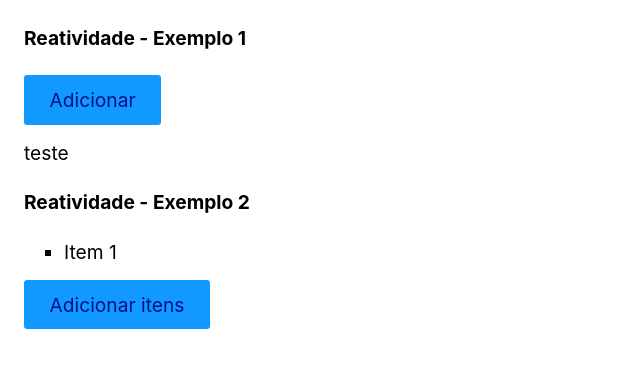
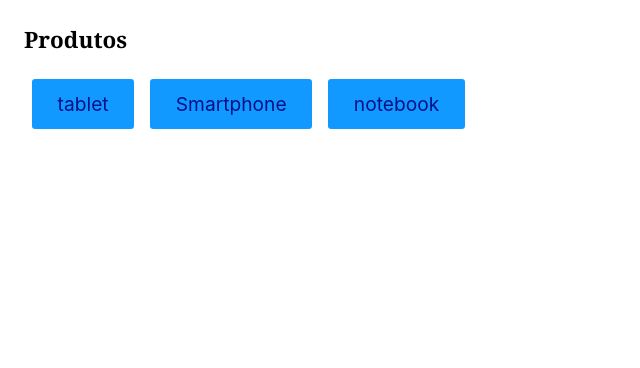
Before and after one commit to lucasleitedosreis/studying-react, a React (Vite) app: page / in a window 1280 px wide. Shown: the top 368 px of the page, without its empty margins (0-640 px from the left). Built offline with nearby package versions, Linux system fonts and the light colour scheme.

Commit message:
feat: Exercicios Api useState

```diff
--- a/src/App.jsx
+++ b/src/App.jsx
@@ -1,9 +1,9 @@
 import React from "react";
-import ExerciciosUseState2 from "./exercicios/Exercicios04useState2/ExerciciosUseState2";
+import ExerciciosUseState3 from "./exercicios/Exercicios06useState3/ExerciciosUseState3";
 function App() {
   return (
     <>
-      <ExerciciosUseState2 />
+      <ExerciciosUseState3 />
     </>
   );
 }
--- /dev/null
+++ b/src/exercicios/Exercicios06useState3/ExerciciosUseState3.jsx
@@ -0,0 +1,44 @@
+import React from "react";
+import Produtos from "./Produtos";
+// Os links abaixo puxam dados de um produto em formato JSON
+// https://ranekapi.origamid.dev/json/api/produto/tablet
+// https://ranekapi.origamid.dev/json/api/produto/smartphone
+// https://ranekapi.origamid.dev/json/api/produto/notebook
+// Crie uma interface com 3 botões, um para cada produto.
+// Ao clicar no botão faça um fetch a api e mostre os dados do produto na tela.
+// Mostre apenas um produto por vez
+// Mostre a mensagem carregando... enquanto o fetch é realizado
+
+export default function ExerciciosUseState3() {
+  const [dados, setDados] = React.useState(null);
+  const [loading, setLoading] = React.useState(null);
+
+  async function handleClick(event) {
+    const produto = event.target.innerText;
+    setLoading(true);
+    const response = await fetch(
+      `https://ranekapi.origamid.dev/json/api/produto/${produto}`
+    );
+    const json = await response.json();
+    setDados(json);
+    setLoading(false);
+  }
+  return (
+    <>
+      <h3>Produtos</h3>
+      <div style={{ display: "flex" }}>
+        <button style={{ margin: ".5rem" }} onClick={handleClick}>
+          tablet
+        </button>
+        <button style={{ margin: ".5rem" }} onClick={handleClick}>
+          Smartphone
+        </button>
+        <button style={{ margin: ".5rem" }} onClick={handleClick}>
+          notebook
+        </button>
+      </div>
+      {loading && <div>Carregando...</div>}
+      {!loading && dados && <Produtos dados={dados} />}
+    </>
+  );
+}
--- /dev/null
+++ b/src/exercicios/Exercicios06useState3/Produtos.jsx
@@ -0,0 +1,11 @@
+import React from "react";
+
+export default function Produtos({ dados }) {
+  return (
+    <>
+      <h1>{dados.nome}</h1>
+      <p>R$ {dados.preco}</p>
+      <img src={dados.fotos[0].src} alt={dados.fotos[0].titulo} />
+    </>
+  );
+}
```
Also changed, not shown: src/exercicios/Exercicios05useState2/ExerciciosUseState2.jsx (renamed from src/exercicios/Exercicios04useState2/ExerciciosUseState2.jsx).
